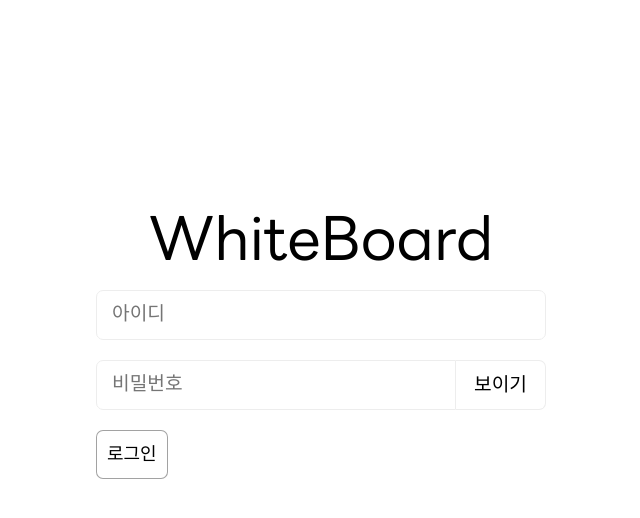
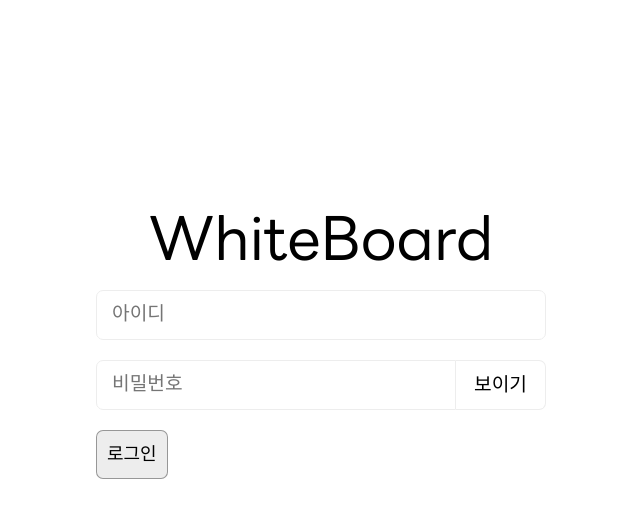
Before and after one commit to Durn02/whiteboard, a React (Create React App) app: page /signin in a window 1280 px wide. In both pictures the pointer is over the button "로그인". Shown: the top 518 px of the page, without its empty margins (319-959 px from the left). Built offline with nearby package versions, Linux system fonts and the light colour scheme; a web font is replaced by a local one.

Commit message:
Design: Button 컴포넌트
hover기능 추가

```diff
--- a/src/components/Button/Button.module.css
+++ b/src/components/Button/Button.module.css
@@ -13,3 +13,7 @@
   border-radius: 7px;
   font-family: "korean";
 }
+
+.button:hover {
+  background-color: #ededed;
+}
```
